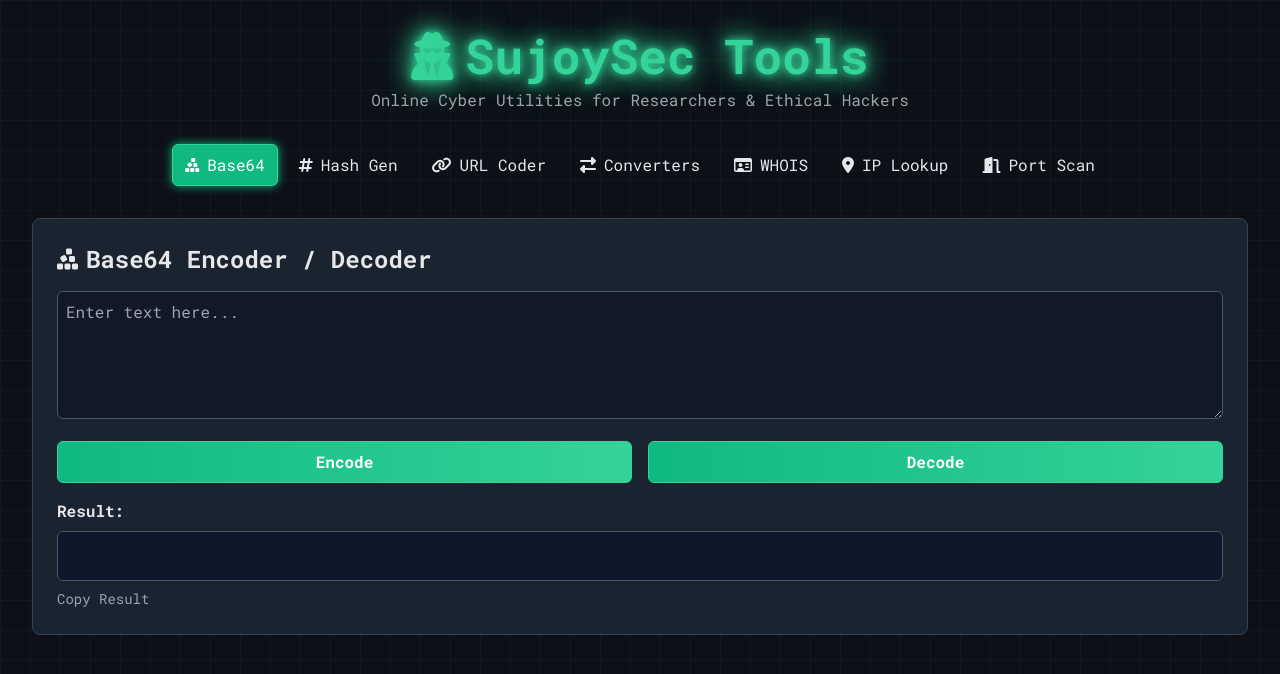
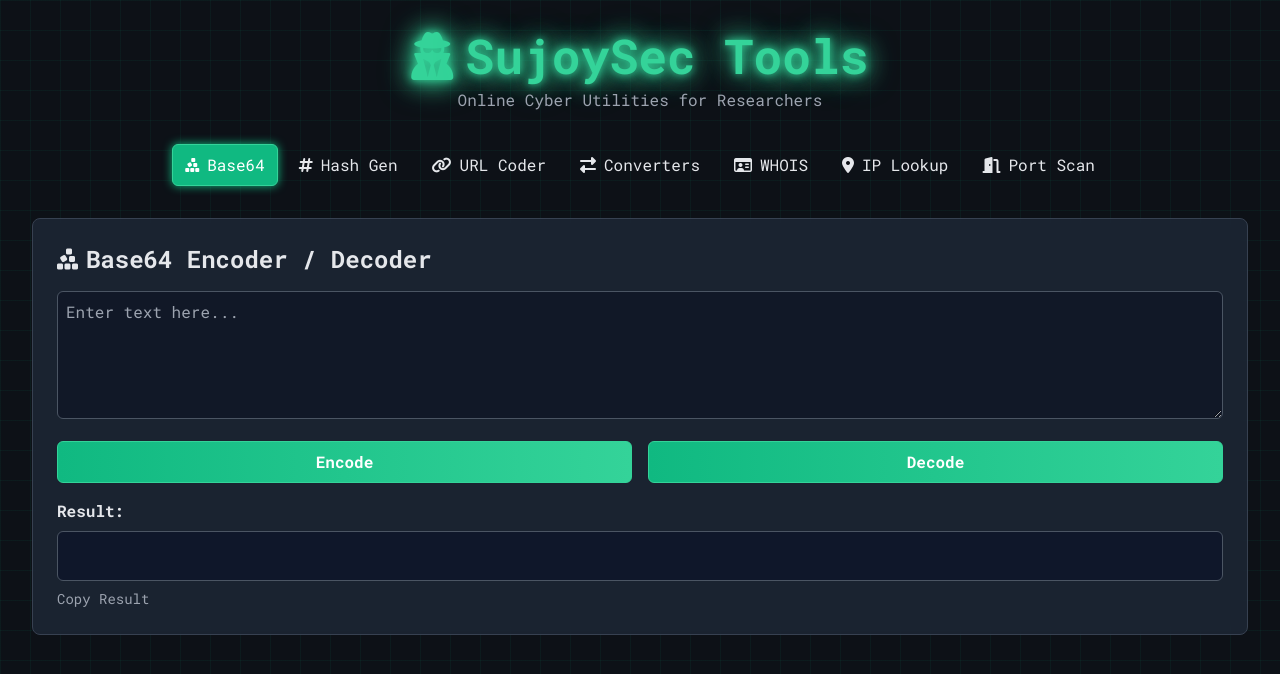
Before and after one commit to LMsSRe/toolsv2, a plain HTML site: page index.html in a window 1280 px wide. Drawn offline with nearby package versions, Linux system fonts and the light colour scheme.

Commit message:
Update index.html

```diff
--- a/index.html
+++ b/index.html
@@ -92,7 +92,7 @@
         <!-- Header -->
         <header class="text-center mb-8">
             <h1 class="text-3xl md:text-5xl font-bold neon-text"><i class="fas fa-user-secret mr-3"></i>SujoySec Tools</h1>
-            <p class="text-gray-400 mt-2">Online Cyber Utilities for Researchers & Ethical Hackers</p>
+            <p class="text-gray-400 mt-2">Online Cyber Utilities for Researchers</p>
         </header>
 
         <!-- Navigation -->
```
